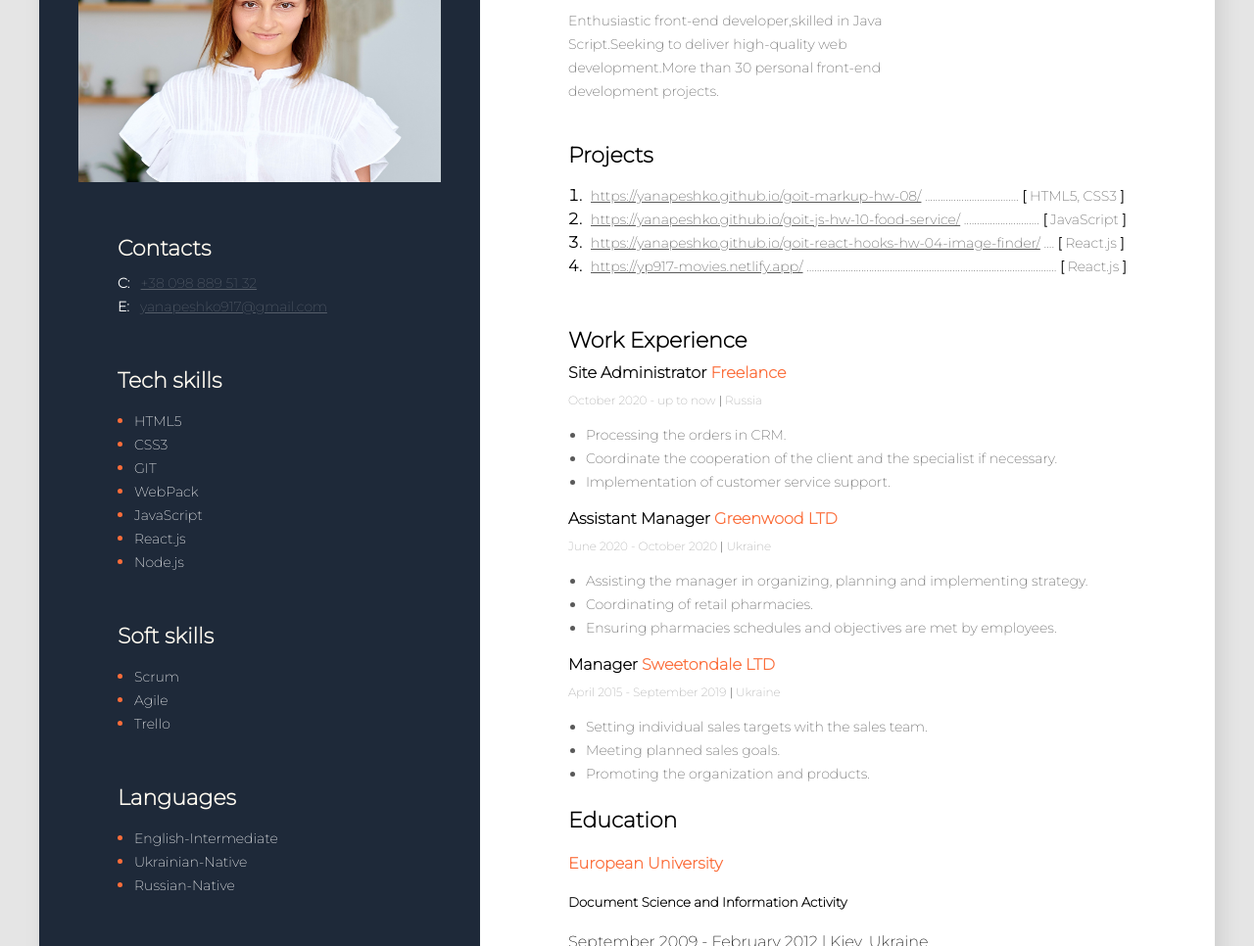
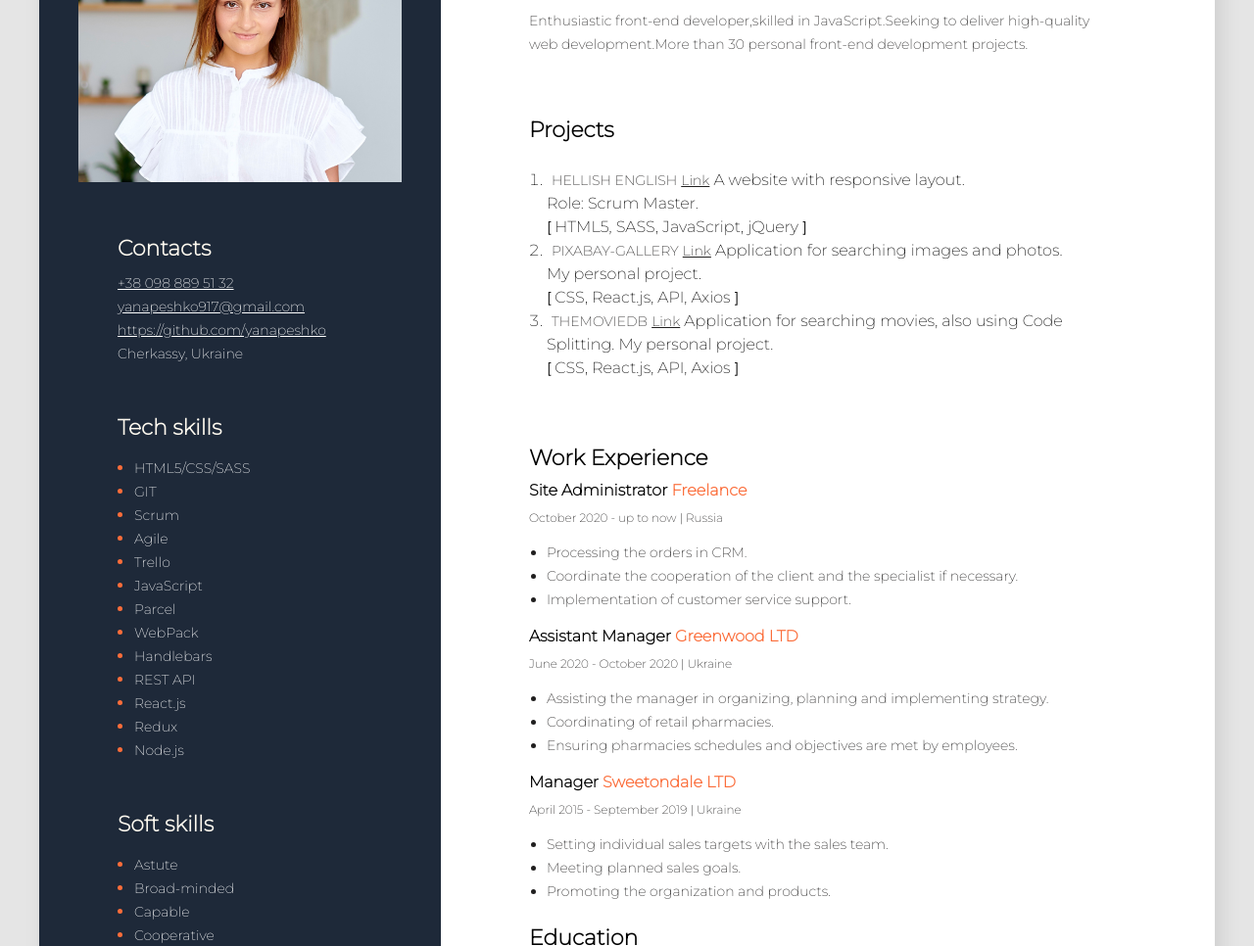
Before and after one commit to yanapeshko/my-resume, a React app: page / in a window 1280 px wide. Shown: the part 248-1214 px from the top of the page at 98% size. Built offline with nearby package versions, Linux system fonts and the light colour scheme.

Commit message:
what goit career service said

```diff
--- a/public/index.html
+++ b/public/index.html
@@ -7,8 +7,11 @@
       name="description"
       content="Web site created using create-react-app"
     />
-     <link rel="preconnect" href="https://fonts.gstatic.com">
-    <link href="https://fonts.googleapis.com/css2?family=Montserrat:wght@200&display=swap" rel="stylesheet">
+    <link rel="preconnect" href="https://fonts.gstatic.com" />
+    <link
+      href="https://fonts.googleapis.com/css2?family=Montserrat:wght@200&display=swap"
+      rel="stylesheet"
+    />
 
     <title>Resume</title>
   </head>
@@ -23,10 +26,12 @@
         <div class="about-me-section">
           <h2 class="about-me-profession">Front-End Developer</h2>
           <h1 class="about-me-name">Yana Peshko</h1>
-            <p class="about-me-description">Enthusiastic front-end developer,skilled in Java Script.Seeking to deliver high-quality web development.More than 30 personal front-end development projects.</p>
+          <p class="about-me-description">
+            Enthusiastic front-end developer,skilled in JavaScript.Seeking to
+            deliver high-quality web development.More than 30 personal front-end
+            development projects.
+          </p>
         </div>
-
-
 
         <!--My projects section-->
         <div class="my-projects-section">
@@ -34,33 +39,53 @@
 
           <ol class="my-projects-list">
             <li class="my-projects-item">
-          <span class="my-projects-text">
-        <a href="https://yanapeshko.github.io/goit-markup-hw-08/" class="my-projects-link">https://yanapeshko.github.io/goit-markup-hw-08/</a>
-       ....................................
-        <span class="my-projects-bracket">[</span> HTML5, CSS3 <span class="my-projects-bracket">]</span>
+              <span class="my-projects-text">HELLISH ENGLISH</span>
+              <a
+                href="https://yaroslavknysh.github.io/team_project_13_37/"
+                class="my-projects-link"
+                >Link</a
+              >
+              A website with responsive layout. <br />Role: Scrum Master.
+              <span class="my-projects-bracket"
+                ><br />
+                [</span
+              >
+              HTML5, SASS, JavaScript, jQuery
+              <span class="my-projects-bracket">]</span>
+            </li>
+
+            <li class="my-projects-item">
+              <span class="my-projects-text">PIXABAY-GALLERY</span>
+              <a
+                href="https://yanapeshko.github.io/goit-react-hooks-hw-04-image-finder/"
+                class="my-projects-link"
+                >Link</a
+              >
+              Application for searching images and photos. <br />My personal
+              project.
+              <span class="my-projects-bracket"
+                ><br />
+                [</span
+              >
+              CSS, React.js, API, Axios
+              <span class="my-projects-bracket">]</span>
             </li>
             <li class="my-projects-item">
-        <span class="my-projects-text">
-        <a href="https://yanapeshko.github.io/goit-js-hw-10-food-service/" class="my-projects-link">https://yanapeshko.github.io/goit-js-hw-10-food-service/</a>
-        .............................
-        <span class="my-projects-bracket">[</span> JavaScript <span class="my-projects-bracket">]</span>
-
+              <span class="my-projects-text">THEMOVIEDB</span>
+              <a
+                href="https://yp917-movies.netlify.app/"
+                class="my-projects-link"
+                >Link</a
+              >
+              Application for searching movies, also using Code Splitting. My
+              personal project.
+              <span class="my-projects-bracket"
+                ><br />
+                [</span
+              >
+              CSS, React.js, API, Axios
+              <span class="my-projects-bracket">]</span>
             </li>
-    <li class="my-projects-item">
-    <span class="my-projects-text">
-    <a href="https://yanapeshko.github.io/goit-react-hooks-hw-04-image-finder/" class="my-projects-link">https://yanapeshko.github.io/goit-react-hooks-hw-04-image-finder/</a>
-        ....
-        <span class="my-projects-bracket">[</span> React.js <span class="my-projects-bracket">]</span>
-
-    </li>
-        <li class="my-projects-item">
-    <span class="my-projects-text">
-    <a href="https://yp917-movies.netlify.app/" class="my-projects-link">https://yp917-movies.netlify.app/</a>
-        ................................................................................................
-        <span class="my-projects-bracket">[</span> React.js <span class="my-projects-bracket">]</span>
-
-    </li>
-
           </ol>
         </div>
 
@@ -69,114 +94,212 @@
           <h3 class="main-content-title">Work Experience</h3>
           <!---Company 1-->
           <div class="my-work-experience-company-block">
-        <h4 class="my-work-experience-position">Site Administrator <span class="my-work-experience-company">Freelance</span></h4>
-        <p class="my-work-period">October 2020 - up to now <span class="my-work-divider">|</span> Russia</p>
+            <h4 class="my-work-experience-position">
+              Site Administrator
+              <span class="my-work-experience-company">Freelance</span>
+            </h4>
+            <p class="my-work-period">
+              October 2020 - up to now
+              <span class="my-work-divider">|</span> Russia
+            </p>
             <ul class="my-work-experience-duties">
-            <li class="my-work-experience-duty">Processing the orders in CRM.</li>
-            <li class="my-work-experience-duty">Coordinate the cooperation of the client and the specialist if necessary.</li>
-            <li class="my-work-experience-duty">Implementation of customer service support.</li>
+              <li class="my-work-experience-duty">
+                Processing the orders in CRM.
+              </li>
+              <li class="my-work-experience-duty">
+                Coordinate the cooperation of the client and the specialist if
+                necessary.
+              </li>
+              <li class="my-work-experience-duty">
+                Implementation of customer service support.
+              </li>
             </ul>
-
-
           </div>
-
         </div>
 
         <!---Company 2-->
         <div class="my-work-experience-company-block">
-        <h4  class="my-work-experience-position">Assistant Manager <span class="my-work-experience-company">Greenwood LTD</span></h4>
-        <p class="my-work-period">June 2020 - October 2020 <span class="my-work-divider">|</span> Ukraine</p>
+          <h4 class="my-work-experience-position">
+            Assistant Manager
+            <span class="my-work-experience-company">Greenwood LTD</span>
+          </h4>
+          <p class="my-work-period">
+            June 2020 - October 2020
+            <span class="my-work-divider">|</span> Ukraine
+          </p>
           <ul class="my-work-experience-duties">
-            <li class="my-work-experience-duty">Assisting the manager in organizing, planning and implementing strategy. </li>
-            <li class="my-work-experience-duty">Coordinating of retail pharmacies.</li>
-            <li class="my-work-experience-duty">Ensuring pharmacies schedules and objectives are met by employees. </li>
-
-
+            <li class="my-work-experience-duty">
+              Assisting the manager in organizing, planning and implementing
+              strategy.
+            </li>
+            <li class="my-work-experience-duty">
+              Coordinating of retail pharmacies.
+            </li>
+            <li class="my-work-experience-duty">
+              Ensuring pharmacies schedules and objectives are met by employees.
+            </li>
           </ul>
-
-
         </div>
         <!---Company 3-->
         <div class="my-work-experience-company-block">
-                <h4 class="my-work-experience-position">Manager <span class="my-work-experience-company">Sweetondale LTD</span></h4>
-                <p class="my-work-period">April 2015 - September 2019 <span class="my-work-divider">|</span> Ukraine</p>
+          <h4 class="my-work-experience-position">
+            Manager
+            <span class="my-work-experience-company">Sweetondale LTD</span>
+          </h4>
+          <p class="my-work-period">
+            April 2015 - September 2019
+            <span class="my-work-divider">|</span> Ukraine
+          </p>
           <ul class="my-work-experience-duties">
-                    <li class="my-work-experience-duty">Setting individual sales targets with the sales team.</li>
-                    <li class="my-work-experience-duty">Meeting planned sales goals.</li>
-                    <li class="my-work-experience-duty">Promoting the organization and products.</li>
-
-
+            <li class="my-work-experience-duty">
+              Setting individual sales targets with the sales team.
+            </li>
+            <li class="my-work-experience-duty">
+              Meeting planned sales goals.
+            </li>
+            <li class="my-work-experience-duty">
+              Promoting the organization and products.
+            </li>
           </ul>
-
-
         </div>
         <!--My education-->
         <div class="my-education-section">
           <h3 class="main-content-title">Education</h3>
-        <h4 class="my-education-experience">European University </h4>
+          <h4 class="my-education-experience">European University</h4>
           <h5>Document Science and Information Activity</h5>
-        <p>September 2009 - February 2012   |   Kiev, Ukraine</p>
+          <p>September 2009 - February 2012 | Kiev, Ukraine</p>
         </div>
         <div class="my-education-section">
           <h3 class="main-content-title">Additional Education</h3>
-        <h4 class="my-education-experience">IT School GoIT </h4>
+          <h4 class="my-education-experience">IT School GoIT</h4>
           <h5>Full Stack Developer</h5>
-        <p>April 2021 - February 2022   |   Kiev, Ukraine</p>
+          <p>April 2021 - February 2022 | Kiev, Ukraine</p>
         </div>
       </div>
 
       <!--Sidebar section-->
       <aside class="sidebar-section">
-    <img width="370px" height="354px" left="40px" top="80px" src="img2.jpg" alt="my photo">
+        <img
+          width="330"
+          height="354"
+          left="40"
+          top="80"
+          src="img2.jpg"
+          alt="my photo"
+        />
         <!--contacts section-->
         <div class="contacts-section">
-
           <h3 class="sidebar-title">Contacts</h3>
           <div>
-       <span class="contacts-section-type">C:</span>
-       <a class="contacts-section-link" href="tel:+380988895132">+38 098 889 51 32</a>
+            <a class="contacts-section-link" href="tel:+380988895132"
+              >+38 098 889 51 32</a
+            >
           </div>
           <div>
-        <span class="contacts-section-type">E:</span>
-        <a class="contacts-section-link" href="mailto:yanapeshko917@gmail.com">yanapeshko917@gmail.com</a>
-
+            <a
+              class="contacts-section-link"
+              href="mailto:yanapeshko917@gmail.com"
+              >yanapeshko917@gmail.com</a
+            >
+          </div>
+          <div>
+            <a
+              class="contacts-section-link"
+              href="https://github.com/yanapeshko"
+              >https://github.com/yanapeshko</a
+            >
+          </div>
+          <div>
+            <span class="contacts-section-text">Cherkassy, Ukraine</span>
           </div>
         </div>
         <!--tech skills section-->
         <div class="tech-skills-section">
           <h3 class="sidebar-title">Tech skills</h3>
           <ul class="tech-skills-list">
-           <li class="tech-skills-item"> <span class="tech-skills-item-text">HTML5</span></li>
-           <li class="tech-skills-item"> <span class="tech-skills-item-text">CSS3</span></li>
-           <li class="tech-skills-item"> <span class="tech-skills-item-text">GIT</span></li>
-           <li class="tech-skills-item"> <span class="tech-skills-item-text">WebPack</span></li>
-           <li class="tech-skills-item"> <span class="tech-skills-item-text">JavaScript</span></li>
-           <li class="tech-skills-item"> <span class="tech-skills-item-text">React.js</span></li>
-           <li class="tech-skills-item"> <span class="tech-skills-item-text">Node.js</span></li>
+            <li class="tech-skills-item">
+              <span class="tech-skills-item-text">HTML5/CSS/SASS</span>
+            </li>
+            <li class="tech-skills-item">
+              <span class="tech-skills-item-text">GIT</span>
+            </li>
+            <li class="tech-skills-item">
+              <span class="tech-skills-item-text">Scrum</span>
+            </li>
+            <li class="tech-skills-item">
+              <span class="tech-skills-item-text">Agile</span>
+            </li>
+            <li class="tech-skills-item">
+              <span class="tech-skills-item-text">Trello</span>
+            </li>
+            <li class="tech-skills-item">
+              <span class="tech-skills-item-text">JavaScript</span>
+            </li>
+            <li class="tech-skills-item">
+              <span class="tech-skills-item-text">Parcel</span>
+            </li>
+            <li class="tech-skills-item">
+              <span class="tech-skills-item-text">WebPack</span>
+            </li>
+            <li class="tech-skills-item">
+              <span class="tech-skills-item-text">Handlebars</span>
+            </li>
+            <li class="tech-skills-item">
+              <span class="tech-skills-item-text">REST API</span>
+            </li>
+            <li class="tech-skills-item">
+              <span class="tech-skills-item-text">React.js</span>
+            </li>
+            <li class="tech-skills-item">
+              <span class="tech-skills-item-text">Redux</span>
+            </li>
+            <li class="tech-skills-item">
+              <span class="tech-skills-item-text">Node.js</span>
+            </li>
           </ul>
-
         </div>
         <!--soft skills section-->
         <div class="soft-skills-section">
           <h3 class="sidebar-title">Soft skills</h3>
           <ul class="soft-skills-list">
-       <li class="soft-skills-item"> <span class="soft-skills-item-text">Scrum</span></li>
-       <li class="soft-skills-item"> <span class="soft-skills-item-text">Agile</span></li>
-     <li class="soft-skills-item"> <span class="soft-skills-item-text">Trello</span></li>
+            <li class="soft-skills-item">
+              <span class="soft-skills-item-text">Astute</span>
+            </li>
+            <li class="soft-skills-item">
+              <span class="soft-skills-item-text">Broad-minded</span>
+            </li>
+            <li class="soft-skills-item">
+              <span class="soft-skills-item-text">Capable</span>
+            </li>
+            <li class="soft-skills-item">
+              <span class="soft-skills-item-text">Cooperative</span>
+            </li>
+            <li class="soft-skills-item">
+              <span class="soft-skills-item-text">Open-minded</span>
+            </li>
+            <li class="soft-skills-item">
+              <span class="soft-skills-item-text">Self-motivated</span>
+            </li>
+            <li class="soft-skills-item">
+              <span class="soft-skills-item-text">Organized</span>
+            </li>
           </ul>
         </div>
         <div class="language-level-section">
           <h3 class="sidebar-title">Languages</h3>
           <ul class="language-level-list">
-       <li class="language-level-item"> <span class="soft-skills-item-text">English-Intermediate</span></li>
-       <li class="language-level-item"> <span class="soft-skills-item-text">Ukrainian-Native</span></li>
-     <li class="language-level-item"> <span class="soft-skills-item-text">Russian-Native</span></li>
+            <li class="language-level-item">
+              <span class="soft-skills-item-text">English-Intermediate</span>
+            </li>
+            <li class="language-level-item">
+              <span class="soft-skills-item-text">Ukrainian-Native</span>
+            </li>
+            <li class="language-level-item">
+              <span class="soft-skills-item-text">Russian-Native</span>
+            </li>
           </ul>
         </div>
-
       </aside>
     </div>
-
-
   </body>
 </html>
--- a/src/index.css
+++ b/src/index.css
@@ -43,16 +43,18 @@ body {
   margin: 0 0 25px 0;
 }
 .about-me-description {
-  width: 400px;
+  width: 600px;
   font-style: normal;
   font-weight: normal;
   font-size: 14px;
   line-height: 24px;
-  color: #595959;
+  color: #201f1f;
 }
 /* my projects section */
 
 .my-projects-section {
+  display: flex;
+  flex-direction: column;
   margin-bottom: 50px;
 }
 .my-projects-list {
@@ -60,14 +62,13 @@ body {
 }
 .my-projects-item {
   color: #000000;
-  font-weight: bold;
 }
 .my-projects-link {
   font-style: normal;
   font-weight: normal;
   font-size: 14px;
   line-height: 24px;
-  color: #595959;
+  color: #201f1f;
 }
 
 .my-projects-text {
@@ -75,7 +76,7 @@ body {
   font-weight: normal;
   font-size: 14px;
   line-height: 24px;
-  color: #595959;
+  color: #201f1f;
   margin-left: 5px;
 }
 .my-projects-bracket {
@@ -103,7 +104,7 @@ body {
   font-weight: normal;
   font-size: 12px;
   line-height: 15px;
-  color: #a8a8a8;
+  color: #201f1f;
   margin: 0 0 10px 0;
 }
 .my-work-divider {
@@ -117,7 +118,7 @@ body {
   font-weight: normal;
   font-size: 14px;
   line-height: 24px;
-  color: #595959;
+  color: #201f1f;
 }
 .my-work-experience-company-block {
   margin: 0 15px 0 0;
@@ -148,15 +149,9 @@ body {
 }
 /* contacts section */
 
-.contacts-section-type {
-  font-size: 14px;
-  font-weight: bold;
-  line-height: 24px;
+.contacts-section-link,
+.contacts-section-text {
   color: #fff;
-  margin-right: 7px;
-}
-.contacts-section-link {
-  color: #565e6a;
   font-size: 14px;
   font-style: normal;
   font-weight: normal;
```
Lines whose indentation alone changed are shown as unchanged.
